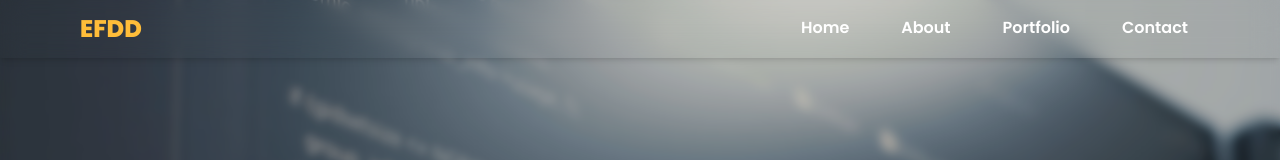
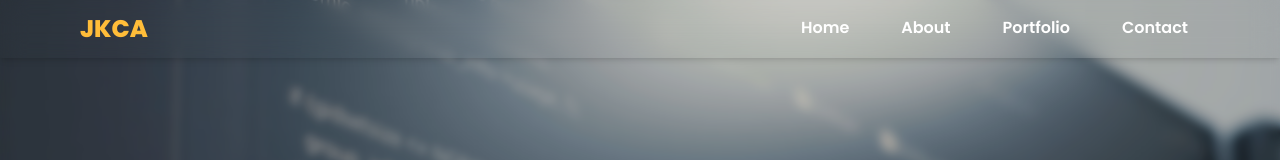
Before and after one commit to IKENN007/web-portfolio, a Next.js app: page / in a window 1280 px wide. Shown: the top 160 px of the page. Built offline with nearby package versions, Linux system fonts and the light colour scheme.

Commit message:
Changed from EFDD to JKCA

```diff
--- a/app/components/Topnav.jsx
+++ b/app/components/Topnav.jsx
@@ -21,7 +21,7 @@ const Topnav = () => {
                 <div id='logo-container'
                 className='w-2/4'>
                     <span className=' text-2xl font-extrabold text-customYellow cursor-pointer'>
-                        EFDD
+                        JKCA
                     </span>
                 </div>
 
```
